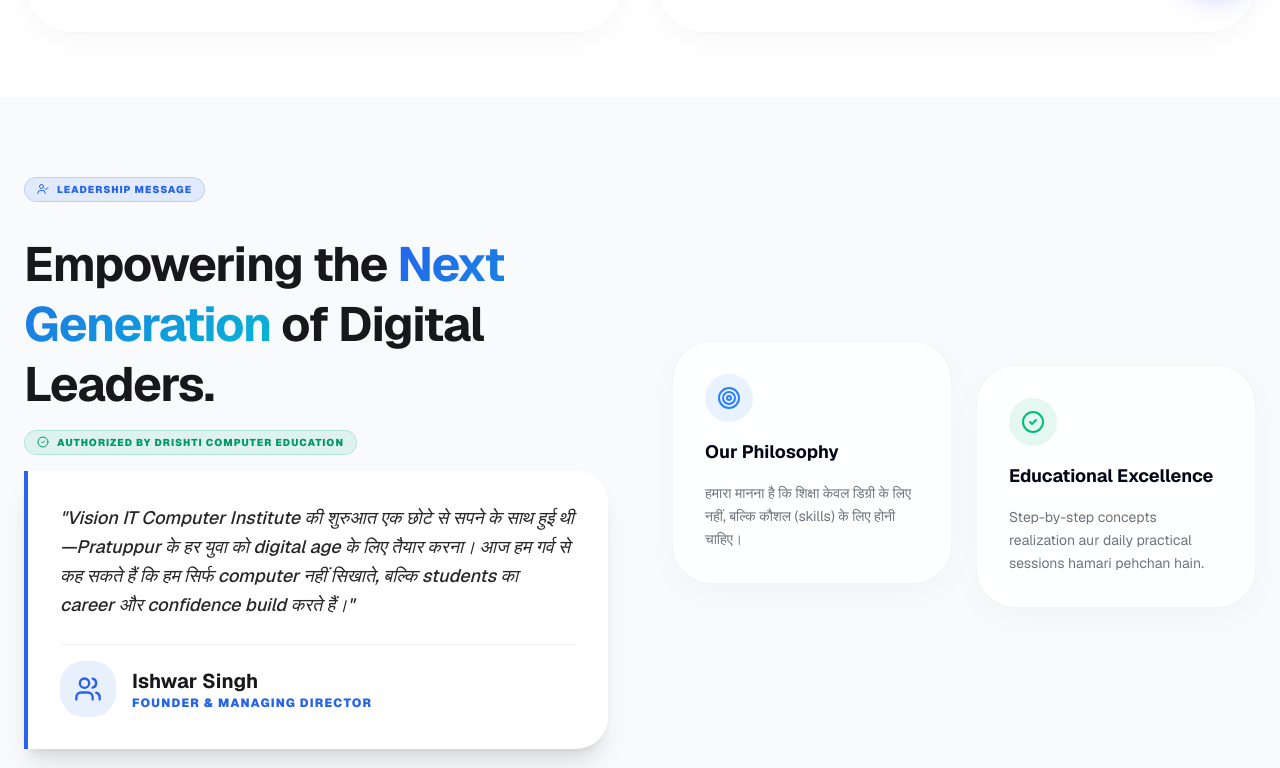
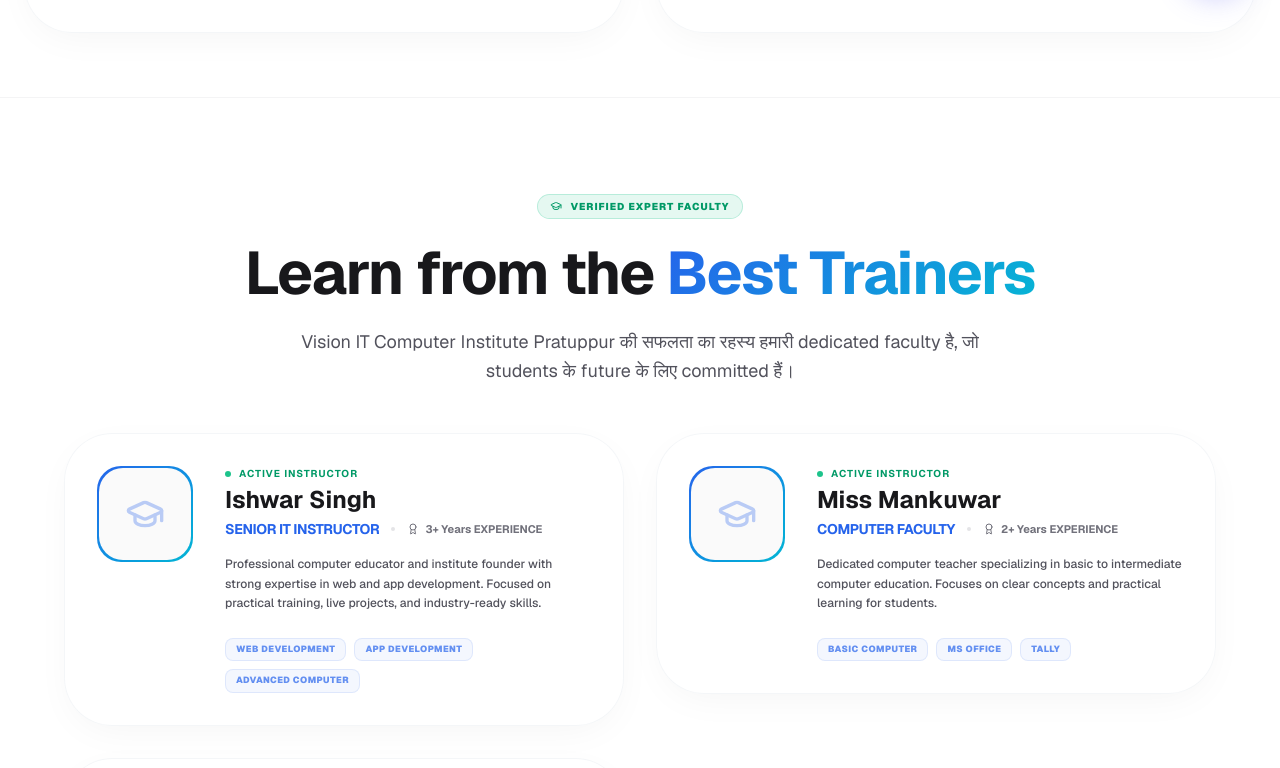
Before and after one commit to neek-singh/Vision-IT-Web, a Next.js app: page /about in a window 1280 px wide. Shown: the part 772-1540 px from the top of the page. Built offline with nearby package versions, Linux system fonts and the light colour scheme; no server answers; the database is empty.

Commit message:
Removed Leadership Message section from About page

```diff
--- a/src/app/about/page.tsx
+++ b/src/app/about/page.tsx
@@ -97,74 +97,6 @@
       </section>
 
       {/* Why Choose Us Detailed */}
-      {/* Director's Message & Leadership */}
-      <section className="py-20 bg-surface-secondary px-6 transition-colors duration-500 overflow-hidden relative">
-        <div className="absolute top-0 right-0 w-[50%] h-full bg-primary/[0.02] dark:bg-primary/[0.03] -skew-x-12 -z-10" />
-        <div className="max-w-7xl mx-auto grid grid-cols-1 lg:grid-cols-2 gap-16 items-center">
-          <motion.div
-            initial={{ opacity: 0, x: -30 }}
-            whileInView={{ opacity: 1, x: 0 }}
-            viewport={{ once: true }}
-            className="space-y-8"
-          >
-            <div className="inline-flex items-center gap-2 px-3 py-1 rounded-full bg-primary/10 border border-primary/20 text-primary text-[10px] font-black uppercase tracking-widest">
-              <UserCheck className="w-3 h-3" />
-              Leadership Message
-            </div>
-
-            <div className="space-y-4">
-              <h2 className="text-3xl md:text-5xl font-bold tracking-tight text-zinc-900 dark:text-white leading-tight">
-                Empowering the <span className="text-gradient">Next Generation</span> of Digital Leaders.
-              </h2>
-              <div className="inline-flex items-center gap-2 px-3 py-1 rounded-full bg-emerald-500/10 border border-emerald-500/20 text-emerald-600 dark:text-emerald-400 text-[10px] font-black uppercase tracking-widest">
-                <CheckCircle2 className="w-3 h-3" />
-                Authorized by Drishti Computer Education
-              </div>
-              <div className="p-8 border-l-4 border-primary bg-white dark:bg-zinc-900 shadow-xl rounded-r-3xl space-y-6">
-                <p className="text-lg font-medium text-zinc-800 dark:text-zinc-200 leading-relaxed italic">
-                  "Vision IT Computer Institute की शुरुआत एक छोटे से सपने के साथ हुई थी—Pratuppur के हर युवा को digital age के लिए तैयार करना। आज हम गर्व से कह सकते हैं कि हम सिर्फ computer नहीं सिखाते, बल्कि students का career और confidence build करते हैं।"
-                </p>
-                <div className="flex items-center gap-4 pt-4 border-t border-zinc-100 dark:border-zinc-800">
-                  <div className="w-14 h-14 rounded-2xl bg-primary/10 flex items-center justify-center text-primary">
-                    <Users className="w-7 h-7" />
-                  </div>
-                  <div>
-                    <h4 className="text-xl font-bold text-zinc-900 dark:text-white">Ishwar Singh</h4>
-                    <p className="text-xs font-black text-primary uppercase tracking-widest">Founder & Managing Director</p>
-                  </div>
-                </div>
-              </div>
-            </div>
-          </motion.div>
-
-          <motion.div
-            initial={{ opacity: 0, x: 30 }}
-            whileInView={{ opacity: 1, x: 0 }}
-            viewport={{ once: true }}
-            className="grid grid-cols-1 sm:grid-cols-2 gap-6"
-          >
-            <div className="p-8 glass rounded-[2.5rem] bg-white dark:bg-zinc-900/50 border-zinc-100 dark:border-zinc-800 space-y-4 hover:shadow-xl transition-all group">
-              <div className="w-12 h-12 rounded-2xl bg-blue-500/10 text-blue-500 flex items-center justify-center group-hover:bg-blue-500 group-hover:text-white transition-all">
-                <Target className="w-6 h-6" />
-              </div>
-              <h5 className="text-lg font-bold">Our Philosophy</h5>
-              <p className="text-sm text-zinc-500 dark:text-zinc-400 leading-relaxed">
-                हमारा मानना है कि शिक्षा केवल डिग्री के लिए नहीं, बल्कि कौशल (skills) के लिए होनी चाहिए।
-              </p>
-            </div>
-
-            <div className="p-8 glass rounded-[2.5rem] bg-white dark:bg-zinc-900/50 border-zinc-100 dark:border-zinc-800 space-y-4 hover:shadow-xl transition-all group translate-y-6">
-              <div className="w-12 h-12 rounded-2xl bg-emerald-500/10 text-emerald-500 flex items-center justify-center group-hover:bg-emerald-500 group-hover:text-white transition-all">
-                <CheckCircle2 className="w-6 h-6" />
-              </div>
-              <h5 className="text-lg font-bold">Educational Excellence</h5>
-              <p className="text-sm text-zinc-500 dark:text-zinc-400 leading-relaxed">
-                Step-by-step concepts realization aur daily practical sessions hamari pehchan hain.
-              </p>
-            </div>
-          </motion.div>
-        </div>
-      </section>
 
       {/* Meet Our Experts Section */}
       <section className="py-24 bg-background px-6 transition-colors duration-500 overflow-hidden relative border-t border-zinc-100 dark:border-zinc-900">
```
